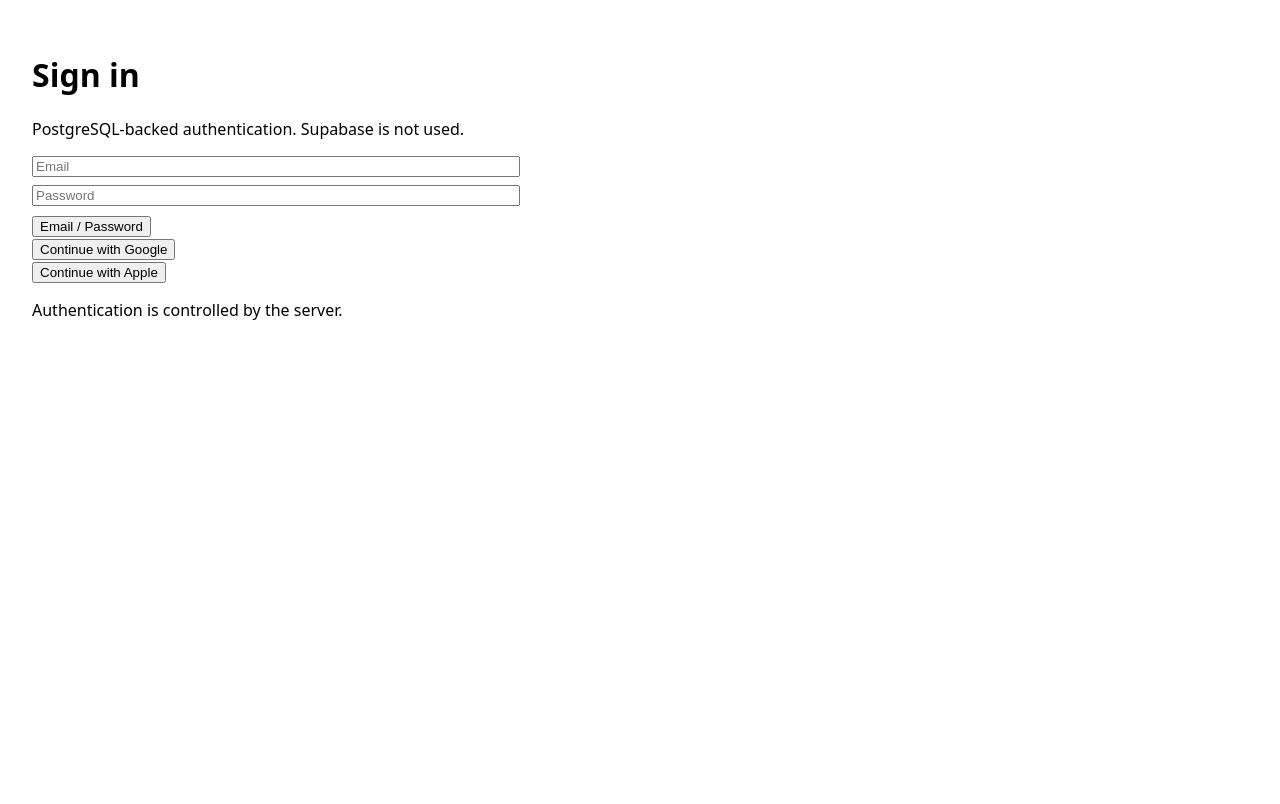
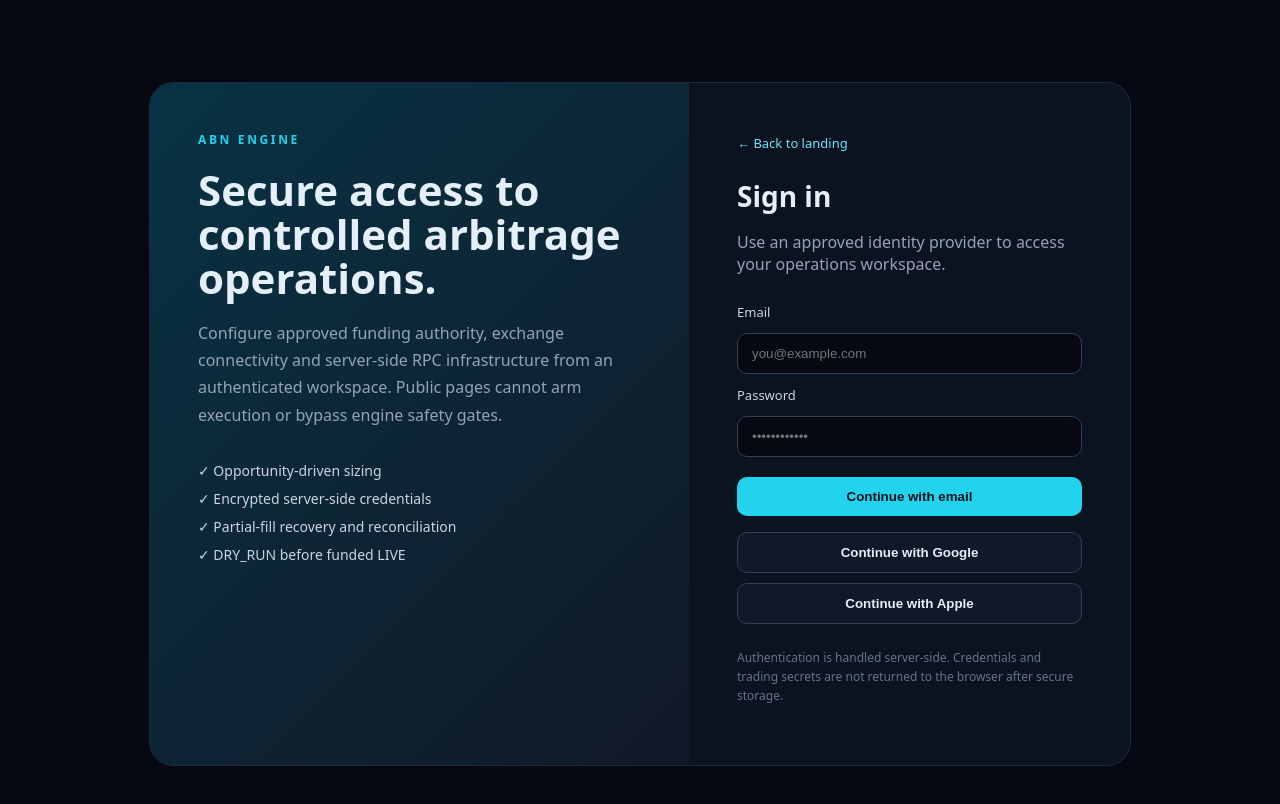
Before and after one commit to Samoolino/ABn, a Next.js app in the folder apps/web/: page /auth in a window 1280 px wide. Shown: the top 804 px of the page. Built offline with nearby package versions, Linux system fonts and the light colour scheme; no server answers.

Commit message:
feat(web): add production auth interface

```diff
--- a/apps/web/app/auth/page.tsx
+++ b/apps/web/app/auth/page.tsx
@@ -1,16 +1,45 @@
 import { signIn } from '../../auth';
 
-export default function Auth({ searchParams }: { searchParams?: Promise<{ error?: string }> }) {
-  return <main style={{padding:32,maxWidth:480}}>
-    <h1>Sign in</h1>
-    <p>PostgreSQL-backed authentication. Supabase is not used.</p>
-    <form action={async (formData) => { 'use server'; await signIn('credentials', { email: formData.get('email'), password: formData.get('password'), redirectTo: '/dashboard' }); }}>
-      <input name="email" type="email" placeholder="Email" required style={{display:'block',marginBottom:8,width:'100%'}} />
-      <input name="password" type="password" placeholder="Password" required style={{display:'block',marginBottom:8,width:'100%'}} />
-      <button type="submit">Email / Password</button>
-    </form>
-    <form action={async () => { 'use server'; await signIn('google', { redirectTo: '/dashboard' }); }}><button type="submit">Continue with Google</button></form>
-    <form action={async () => { 'use server'; await signIn('apple', { redirectTo: '/dashboard' }); }}><button type="submit">Continue with Apple</button></form>
-    <p>{searchParams ? 'Authentication is controlled by the server.' : ''}</p>
-  </main>;
+export default function Auth() {
+  return (
+    <main style={{minHeight:'100vh',background:'#060912',color:'#e5eefb',display:'grid',placeItems:'center',padding:24,fontFamily:'system-ui'}}>
+      <section style={{width:'100%',maxWidth:980,display:'grid',gridTemplateColumns:'minmax(0,1.1fr) minmax(360px,.9fr)',border:'1px solid #1e293b',borderRadius:24,overflow:'hidden',background:'#0b1220'}}>
+        <aside style={{padding:48,background:'linear-gradient(135deg,#083344,#111827)'}}>
+          <div style={{fontSize:12,letterSpacing:'0.22em',color:'#22d3ee',fontWeight:700}}>ABN ENGINE</div>
+          <h1 style={{fontSize:42,lineHeight:1.05,margin:'20px 0'}}>Secure access to controlled arbitrage operations.</h1>
+          <p style={{color:'#94a3b8',lineHeight:1.7}}>Configure approved funding authority, exchange connectivity and server-side RPC infrastructure from an authenticated workspace. Public pages cannot arm execution or bypass engine safety gates.</p>
+          <div style={{marginTop:28,color:'#cbd5e1',fontSize:14,lineHeight:2}}>
+            <div>✓ Opportunity-driven sizing</div>
+            <div>✓ Encrypted server-side credentials</div>
+            <div>✓ Partial-fill recovery and reconciliation</div>
+            <div>✓ DRY_RUN before funded LIVE</div>
+          </div>
+        </aside>
+        <div style={{padding:48}}>
+          <a href="/" style={{color:'#67e8f9',fontSize:13,textDecoration:'none'}}>← Back to landing</a>
+          <h2 style={{fontSize:28,margin:'24px 0 8px'}}>Sign in</h2>
+          <p style={{color:'#94a3b8',marginBottom:28}}>Use an approved identity provider to access your operations workspace.</p>
+
+          <form action={async (formData) => { 'use server'; await signIn('credentials', { email: formData.get('email'), password: formData.get('password'), redirectTo: '/dashboard' }); }} style={{display:'grid',gap:12}}>
+            <label style={{fontSize:13,color:'#cbd5e1'}}>Email</label>
+            <input name="email" type="email" placeholder="you@example.com" required style={inputStyle} />
+            <label style={{fontSize:13,color:'#cbd5e1'}}>Password</label>
+            <input name="password" type="password" placeholder="••••••••••••" required style={inputStyle} />
+            <button type="submit" style={primaryStyle}>Continue with email</button>
+          </form>
+
+          <div style={{display:'grid',gap:10,marginTop:16}}>
+            <form action={async () => { 'use server'; await signIn('google', { redirectTo: '/dashboard' }); }}><button type="submit" style={secondaryStyle}>Continue with Google</button></form>
+            <form action={async () => { 'use server'; await signIn('apple', { redirectTo: '/dashboard' }); }}><button type="submit" style={secondaryStyle}>Continue with Apple</button></form>
+          </div>
+
+          <p style={{marginTop:24,fontSize:12,color:'#64748b',lineHeight:1.6}}>Authentication is handled server-side. Credentials and trading secrets are not returned to the browser after secure storage.</p>
+        </div>
+      </section>
+    </main>
+  );
 }
+
+const inputStyle = {width:'100%',boxSizing:'border-box' as const,padding:'12px 14px',borderRadius:10,border:'1px solid #334155',background:'#060912',color:'#e5eefb'};
+const primaryStyle = {marginTop:8,width:'100%',padding:'12px 14px',borderRadius:10,border:0,background:'#22d3ee',color:'#06111a',fontWeight:700,cursor:'pointer'};
+const secondaryStyle = {width:'100%',padding:'12px 14px',borderRadius:10,border:'1px solid #334155',background:'#111827',color:'#e5eefb',fontWeight:600,cursor:'pointer'};
```
